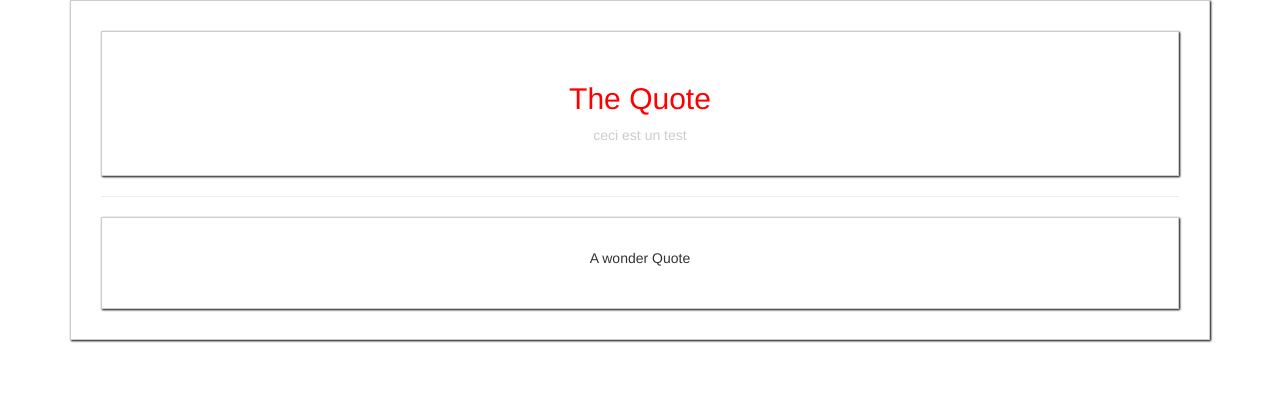
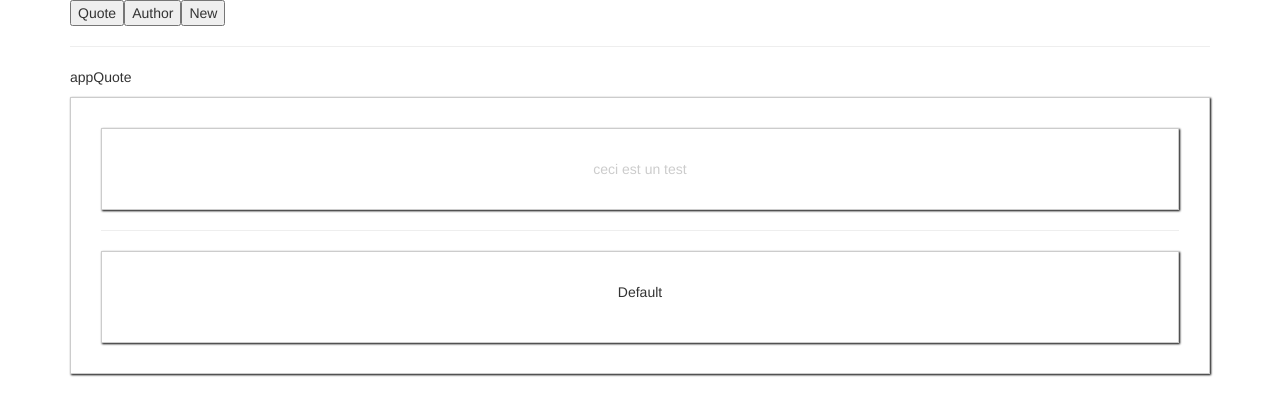
Before and after one commit to jacques-sounvi/TrainningVueJs, a Vue app: page / in a window 1280 px wide. Shown: the top 416 px of the page. Built offline with nearby package versions, Linux system fonts and the light colour scheme.

Commit message:
Select component

```diff
--- a/src/App.vue
+++ b/src/App.vue
@@ -2,11 +2,19 @@
     <div class="container">
         <div class="row">
             <div class="col-xs-12">
-                <app-quote>
+                <button @click="selectComponent = 'appQuote' ">Quote</button>
+                <button @click="selectComponent = 'appAuthor' ">Author</button>
+                <button @click="selectComponent = 'appNew' ">New</button>
+                <hr>
+                <p>{{selectComponent}}</p>
+                <component :is="selectComponent" >
+                    <p>Default</p>
+                </component>
+                <!-- <app-quote>
                     <h2 slot="title">{{quoteTitle}}</h2>
                     <p slot="subtitile"></p>
                     <p>A wonder Quote</p>
-                </app-quote>
+                </app-quote> -->
 
             </div>
         </div>
@@ -15,15 +23,21 @@
 
 <script>
     import Quote from './components/Quote.vue'
+    import Author from './components/Author.vue'
+    import New from './components/New.vue'
+
     export default {
 
         data(){
             return{
-                quoteTitle: "The Quote"
+                quoteTitle: "The Quote",
+                selectComponent: "appQuote"
             };
         },
         components: {
-            appQuote: Quote
+            appQuote: Quote,
+            appAuthor: Author,
+            appNew: New
         }
     }
 </script>
```
